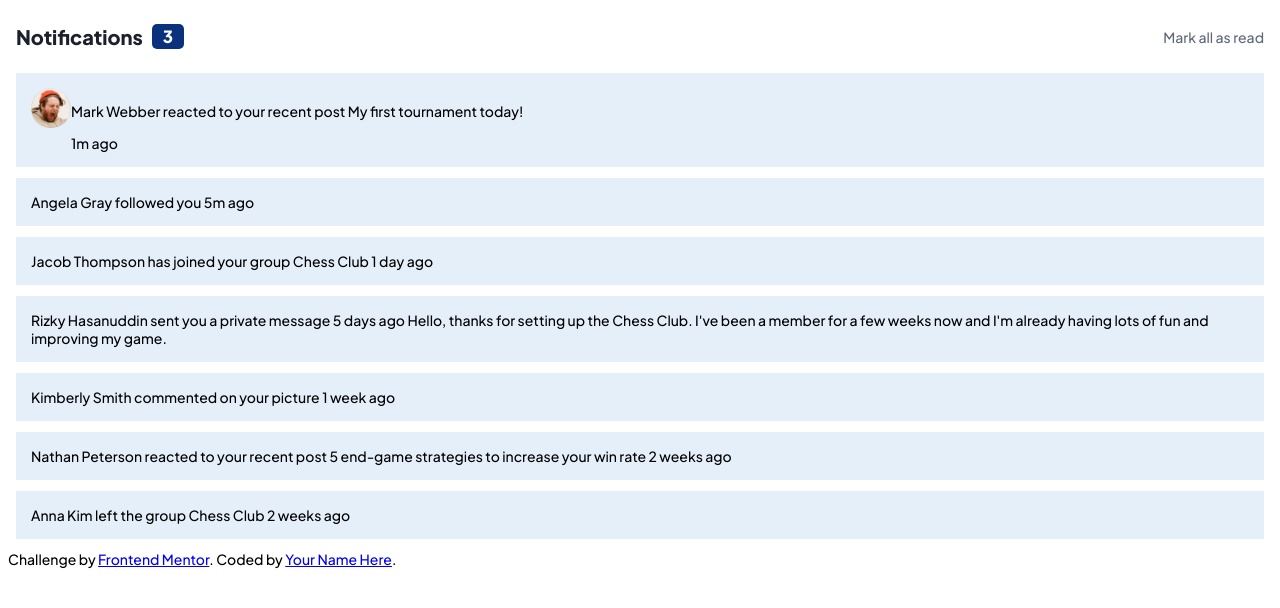
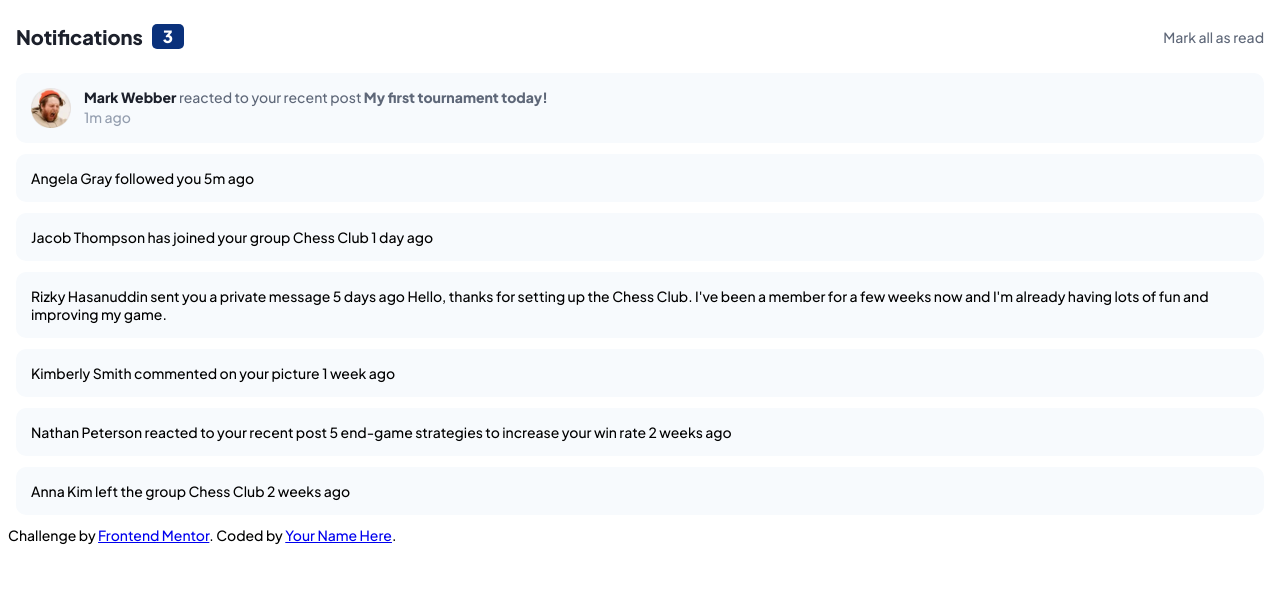
Before and after one commit to JunoField/fmj7-notifications-page, a plain HTML site: page index.html in a window 1280 px wide. Drawn offline with Linux system fonts and the light colour scheme.

Commit message:
done layout for 1st notif

```diff
--- a/index.html
+++ b/index.html
@@ -26,8 +26,8 @@
         <article>
             <img src="./assets/images/avatar-mark-webber.webp">
             <div>
-                <p>Mark Webber reacted to your recent post My first tournament today!</p>
-  1m ago
+                <h2><b>Mark Webber</b> reacted to your recent post <em>My first tournament today!</em></h2>
+                <div class="time">1m ago</div>
             </div>
         </article>
 
--- a/style.css
+++ b/style.css
@@ -48,7 +48,8 @@ header label{
 }
 
 article{
-    background-color: var(--lightGrayishBlue1);
+    background-color: var(--veryLightGrayishBlue);
+    border-radius: 10px;
     margin-bottom: 11px;
     margin-inline: 8px;
 
@@ -59,4 +60,28 @@ article{
 article img{
     width: 40px;
     height: 40px;
+    margin-right: 13px;
 }
+
+article h2{
+    margin-top: 0px;
+    font-weight: 500;
+    font-size: 1em;
+    color: var(--darkGrayishBlue);
+    margin-bottom: 0px;
+}
+
+article b{
+    font-weight: 800;
+    color: var(--veryDarkBlue);
+}
+
+article em{
+    font-weight: 800;
+    font-style: normal;
+}
+
+.time{
+    margin-top: 2px;
+    color: var(--grayishBlue);
+}
```
